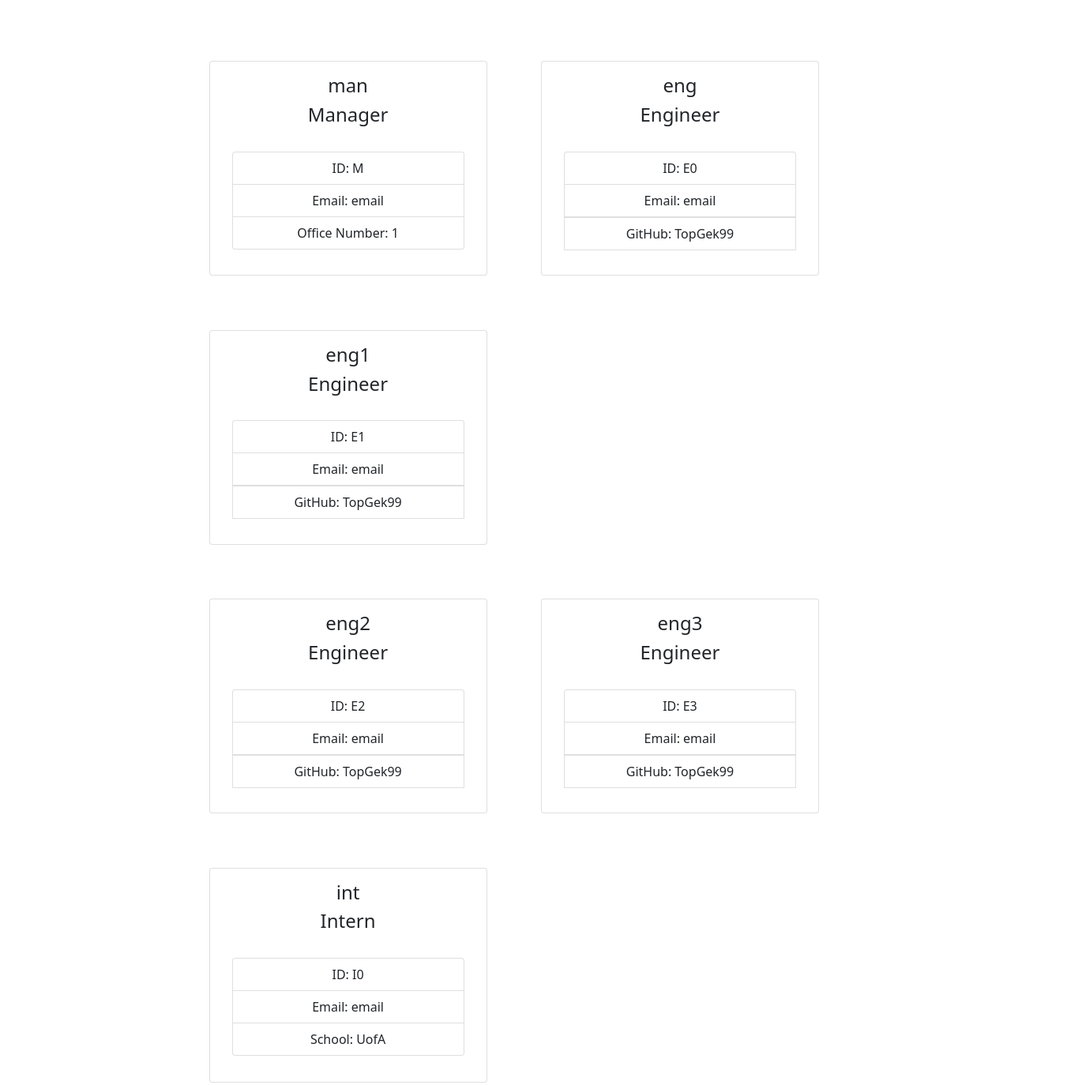
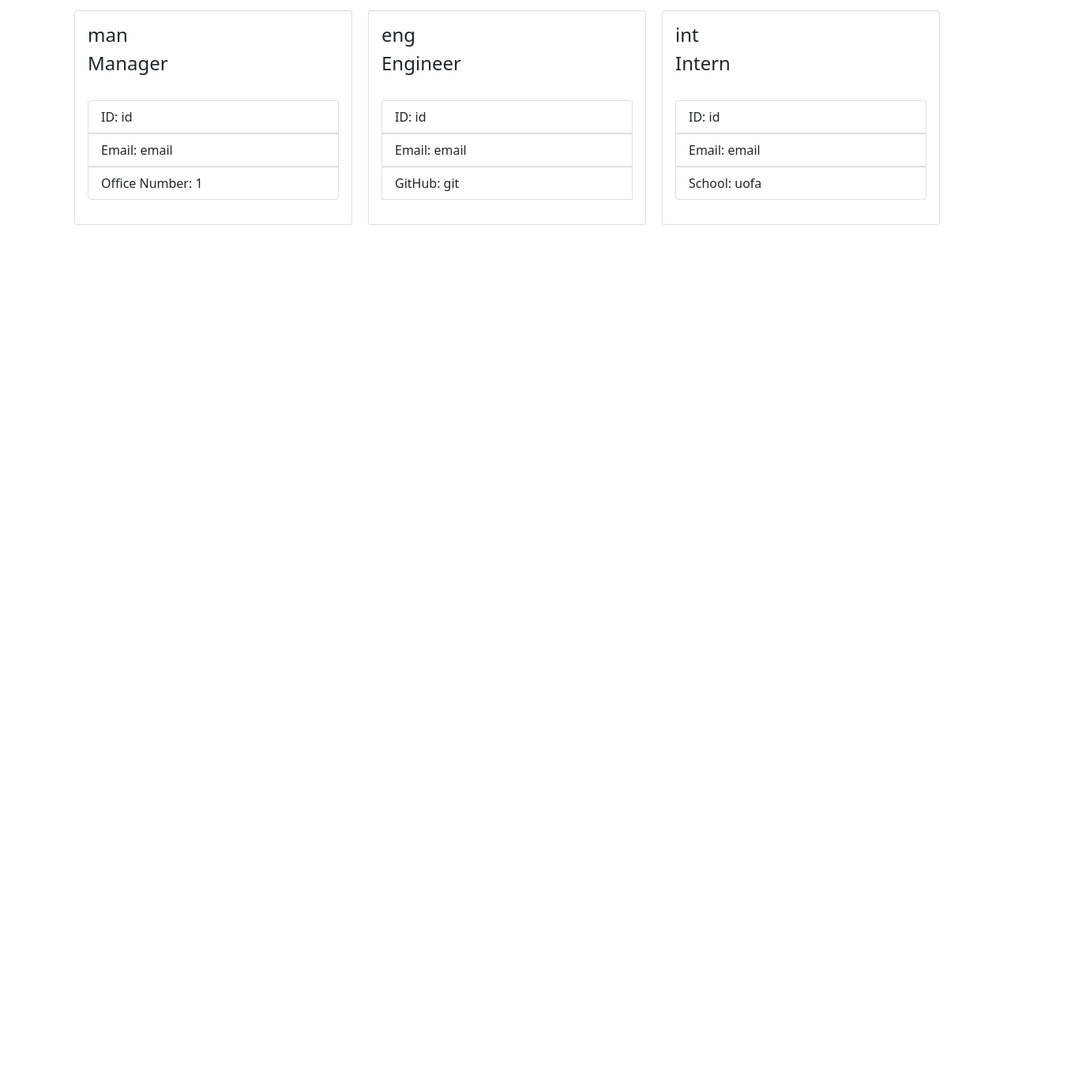
Before and after one commit to TopGek99/team-profile-generator, a website: page index.html in a window 1280 px wide. Shown: the part 140-1514 px from the top of the page at 79% size, 1370 px wide, since content can reach past the window. After the commit the page ends 800 px from the top, so only its background shows below. Drawn offline with nearby package versions, Linux system fonts and the light colour scheme.

Commit message:
added tests and configured html being generated

```diff
--- a/css/style.css
+++ b/css/style.css
@@ -10,13 +10,16 @@ h1 {
     font-size: 50px;
 }
 #cards {
-    margin: 5% 18%;
-    text-align: center;
+    width: 100%;
 }
 .employee {
-    margin: 3% 3%;
+    margin: auto;
 }
 a {
     text-decoration: none;
     color: black;
 }
+.emp-row {
+    margin: auto;
+    margin-top: 3%;
+}
--- a/index.html
+++ b/index.html
@@ -13,98 +13,47 @@
         <h1 id="title">team</h1>
     </header>
     <div class="container" id="cards">
-            <div class="row">
-    <div class="card col-md-4 employee" style="width: 22rem; height:17rem;">
+        <div class="row emp-row">
+            <div class="col-md-4">
+                <div class="card employee" style="width: 22rem; height:17rem;">
                     <div class="card-body">
                         <h4 class="card-title">man</h5>
                         <h4 class="card-title">Manager</h5>
                         <br>
                         <ul class="list-group">
-            <li class="list-group-item">ID: M</li>
-            <li class="list-group-item">Email: email</li>
+                            <li class="list-group-item">ID: id</li>
+                            <a href = "mailto: email"><li class="list-group-item">Email: email</li></a>
                             <li class="list-group-item">Office Number: 1</li>
                         </ul>
                     </div>
-</div><div class="card col-md-4 employee" style="width: 22rem; height:17rem;">
+                </div>
+            </div>
+            <div class="col-md-4">
+                <div class="card employee" style="width: 22rem; height:17rem;">
                     <div class="card-body">
                         <h4 class="card-title">eng</h5>
                         <h4 class="card-title">Engineer</h5>
                         <br>
                         <ul class="list-group">
-            <li class="list-group-item">ID: E0</li>
-            <li class="list-group-item">Email: email</li>
-            <a href="https://github.com/TopGek99/" target="_blank"><li class="list-group-item">GitHub: TopGek99</li></a>
-        </ul>
-    </div>
-</div><div class="card col-md-4 employee" style="width: 22rem; height:17rem;">
-    <div class="card-body">
-        <h4 class="card-title">eng1</h5>
-        <h4 class="card-title">Engineer</h5>
-        <br>
-        <ul class="list-group">
-            <li class="list-group-item">ID: E1</li>
-            <li class="list-group-item">Email: email</li>
-            <a href="https://github.com/TopGek99/" target="_blank"><li class="list-group-item">GitHub: TopGek99</li></a>
+                            <li class="list-group-item">ID: id</li>
+                            <a href = "mailto: email"><li class="list-group-item">Email: email</li></a>
+                            <a href="https://github.com/git/" target="_blank"><li class="list-group-item">GitHub: git</li></a>
                         </ul>
                     </div>
                 </div>
-</div><div class="row">
-    <div class="card col-md-4 employee" style="width: 22rem; height:17rem;">
-    <div class="card-body">
-        <h4 class="card-title">eng2</h5>
-        <h4 class="card-title">Engineer</h5>
-        <br>
-        <ul class="list-group">
-            <li class="list-group-item">ID: E2</li>
-            <li class="list-group-item">Email: email</li>
-            <a href="https://github.com/TopGek99/" target="_blank"><li class="list-group-item">GitHub: TopGek99</li></a>
-        </ul>
             </div>
-</div><div class="card col-md-4 employee" style="width: 22rem; height:17rem;">
-    <div class="card-body">
-        <h4 class="card-title">eng3</h5>
-        <h4 class="card-title">Engineer</h5>
-        <br>
-        <ul class="list-group">
-            <li class="list-group-item">ID: E3</li>
-            <li class="list-group-item">Email: email</li>
-            <a href="https://github.com/TopGek99/" target="_blank"><li class="list-group-item">GitHub: TopGek99</li></a>
-        </ul>
-    </div>
-</div><div class="card col-md-4 employee" style="width: 22rem; height:17rem;">
+            <div class="col-md-4">
+                <div class="card employee" style="width: 22rem; height:17rem;">
                     <div class="card-body">
                         <h4 class="card-title">int</h5>
                         <h4 class="card-title">Intern</h5>
                         <br>
                         <ul class="list-group">
-            <li class="list-group-item">ID: I0</li>
-            <li class="list-group-item">Email: email</li>
-            <li class="list-group-item">School: UofA</li>
+                            <li class="list-group-item">ID: id</li>
+                            <a href = "mailto: email"><li class="list-group-item">Email: email</li></a>
+                            <li class="list-group-item">School: uofa</li>
                         </ul>
                     </div>
-</div>
-</div><div class="row">
-    <div class="card col-md-6 employee" style="width: 22rem; height:17rem;">
-    <div class="card-body">
-        <h4 class="card-title">int1</h5>
-        <h4 class="card-title">Intern</h5>
-        <br>
-        <ul class="list-group">
-            <li class="list-group-item">ID: I1</li>
-            <li class="list-group-item">Email: email</li>
-            <li class="list-group-item">School: UofA</li>
-        </ul>
-    </div>
-</div><div class="card col-md-6 employee" style="width: 22rem; height:17rem;">
-    <div class="card-body">
-        <h4 class="card-title">int2</h5>
-        <h4 class="card-title">Intern</h5>
-        <br>
-        <ul class="list-group">
-            <li class="list-group-item">ID: I2</li>
-            <li class="list-group-item">Email: email</li>
-            <li class="list-group-item">School: UofA</li>
-        </ul>
                 </div>
             </div>
         </div>
--- a/index.js
+++ b/index.js
@@ -75,7 +75,6 @@ function recursiveInit() {
     inquirer
     .prompt(questions)
     .then((answers) => {
-        // console.log(answers);
         createEmployee(answers);
         role = answers.next
     })
@@ -118,17 +117,14 @@ function createEmployee(answers) {
     switch (role) {
         case "Manager":
             let mngr = new Manager(name,id,email,answers.officeNumber);
-            console.log(mngr);
             employeeArray.push(mngr);
             break;
         case "Engineer":
             let eng = new Engineer(name,id,email,answers.github);
-            console.log(eng);
             employeeArray.push(eng);
             break;
         case "Intern":
             let intern = new Intern(name,id,email,answers.school);
-            console.log(intern);
             employeeArray.push(intern);
             break;
         default:
@@ -136,5 +132,4 @@ function createEmployee(answers) {
     }
 }
 
-
 init();
--- a/package.json
+++ b/package.json
@@ -4,7 +4,8 @@
   "description": "",
   "main": "index.js",
   "scripts": {
-    "test": "echo \"Error: no test specified\" && exit 1"
+    "test": "jest __tests__",
+    "start": "node index.js"
   },
   "repository": {
     "type": "git",
```
Also changed, not shown: __tests__/Employee.test.js (+24 -0 lines), __tests__/Engineer.test.js (+29 -0 lines), __tests__/Intern.test.js (+29 -0 lines), __tests__/Manager.test.js (+24 -0 lines), src/generateWebPage.js (+22 -10 lines), assets/manager.jpg (deleted), 1 other file. Lines whose indentation alone changed are shown as unchanged.
